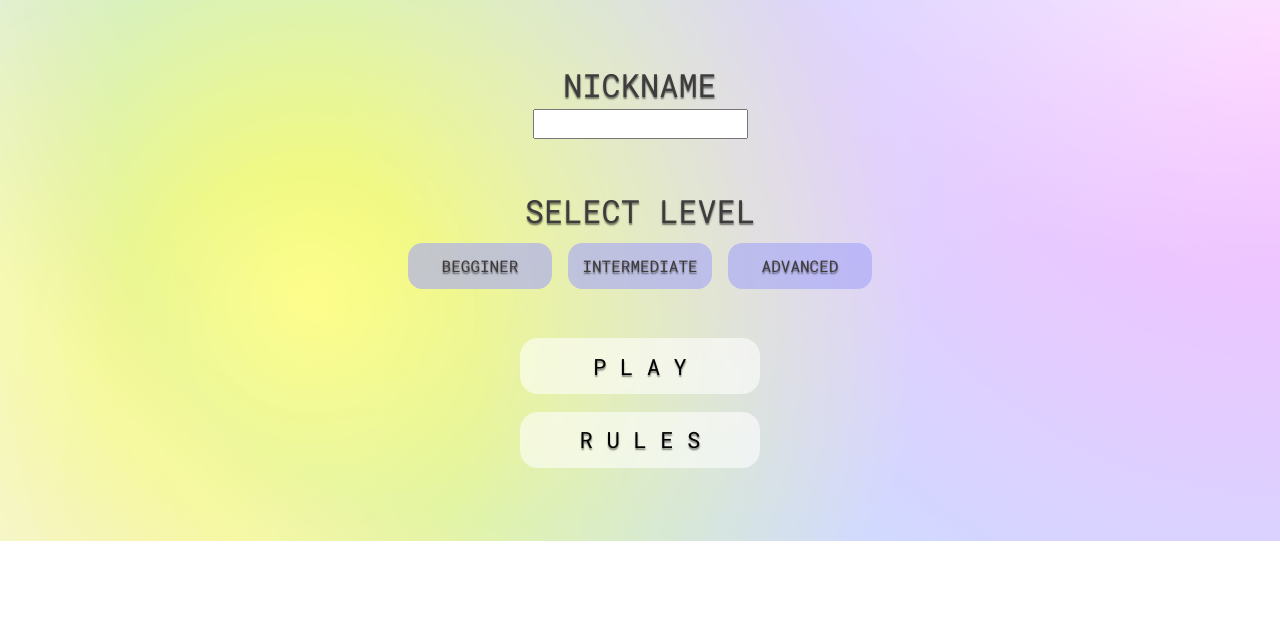
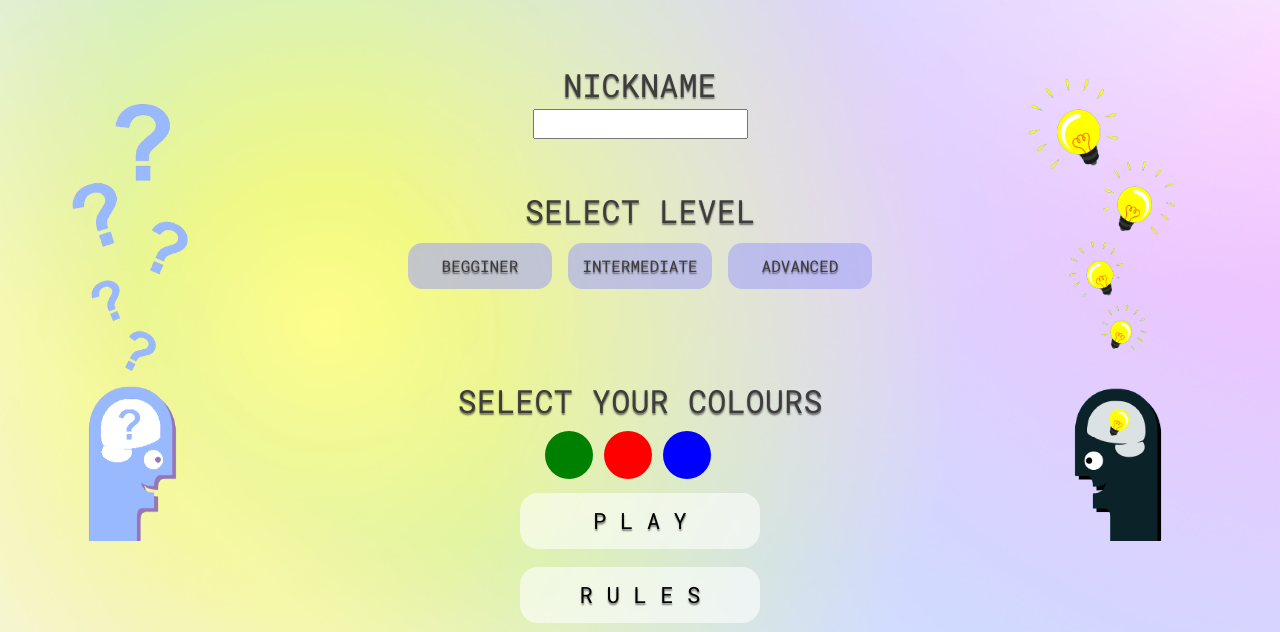
Before and after one commit to ladronbx/mastermind, a plain HTML site: page index.html in a window 1280 px wide. Shown: the part 259-891 px from the top of the page. Before the commit the page ends 800 px from the top, so only its background shows below. Drawn offline with nearby package versions, Linux system fonts and the light colour scheme.

Commit message:
Added img to index.html

```diff
--- a/css/style-index.css
+++ b/css/style-index.css
@@ -256,3 +256,47 @@ body {
 .strong {
   color: black;
 }
+
+.colour {
+  margin: 0.33em;
+  width: 3em;
+  height: 3em;
+  border-radius: 3em;
+}
+
+.colors-selection {
+  border-radius: 1em;
+  display: flex;
+  justify-content: center;
+}
+
+
+.color-blue {
+  background-color: blue;
+  cursor: pointer;
+}
+.color-red{
+  background-color: red;
+  cursor: pointer;
+
+}
+.color-green{
+  background-color: green;
+  cursor: pointer;
+
+}
+
+.question{
+  height: 30em;
+  width: auto;
+  position: absolute;
+  bottom: 0em;
+  left: 0em;
+}
+.winner{
+  height: 30em;
+  width: auto;
+  position: absolute;
+  bottom: 0em;
+  right: 0em;
+}
--- a/index.html
+++ b/index.html
@@ -1,5 +1,6 @@
 <!DOCTYPE html>
 <html lang="en">
+
 <head>
     <meta charset="UTF-8">
     <meta name="viewport" content="width=device-width, initial-scale=1.0">
@@ -12,6 +13,7 @@
     <link href="https://fonts.googleapis.com/css2?family=Roboto+Mono:wght@400;700&display=swap" rel="stylesheet">
     <title>Mastermind - Home</title>
 </head>
+
 <body>
     <div class="switchLight">
         <div class="emoticons">☀️</div>
@@ -42,14 +44,25 @@
                         <div id="levelMedium" class="level">INTERMEDIATE</div>
                         <div id="levelAdvanced" class="level">ADVANCED</div>
                     </div>
+                    <div class="title">
+                        <label for="level">SELECT YOUR COLOURS</label>
+                    </div>
+                    <div class="row colors-selection">
+                        <div class="colour color-green" id="green"></div>
+                        <div class="colour color-red" id="red"></div>
+                        <div class="colour color-blue" id="blue"></div>
+                    </div>
                 </div>
             </form>
         </div>
         <div class="row buttons justify-content-center">
-            <a href="pages/game.html" class="button-play">P L A Y</a>
-            <a href="pages/rules.html" class="button-rules">R U L E S</a>
+                <a href="pages/game.html" class="button-play">P L A Y</a>
+                <a href="pages/rules.html" class="button-rules">R U L E S</a>
         </div>
+        <img src="img/question2.png" alt="Question" class="question">
+        <img src="img/winner.png" alt="Winner" class="winner">
     </div>
     <script src="js/main.js"></script>
 </body>
+
 </html>
--- a/js/game.js
+++ b/js/game.js
@@ -5,7 +5,7 @@ if (userName) {
     welcomeMessage.textContent = `Good luck ${userName}!`;
 
     let scoreMessage = document.getElementById("scoreMessage");
-    scoreMessage.textContent = `${userName} numero try left!`;  //+++++PENDIENTE++++ crear variable de intentos
+    scoreMessage.textContent = `${userName} [numero] try left!`;  //+++++PENDIENTE++++ crear variable de intentos
 }
 
 //DARK MODE CON LOCALSTORAGE
--- a/js/main.js
+++ b/js/main.js
@@ -4,7 +4,7 @@ let playButton = document.querySelector(".button-play");
 playButton.addEventListener("click", function (event) {
     event.preventDefault();
     let playerName = nameInput.value.trim();
-    if (playerName !== "") {
+    if (playerName !== "") { //Falta introducir la selección del nivel!
         localStorage.setItem("userName", playerName);
         window.location.href = "pages/game.html";
     } else {
```
Also changed, not shown: pages/game.html (+1 -1 lines), img/question.png (added), img/question2.png (added), img/winner.png (added), 2 other files.
